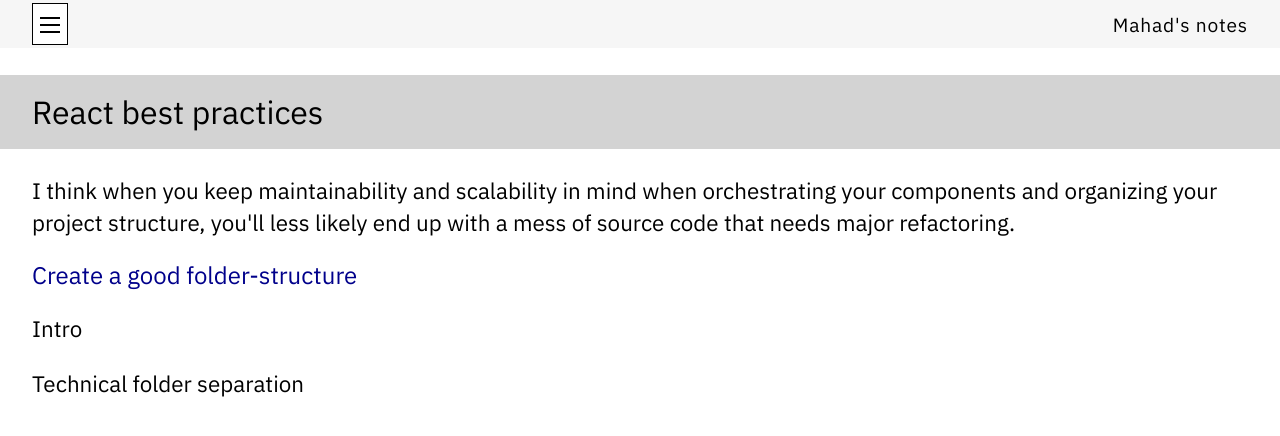
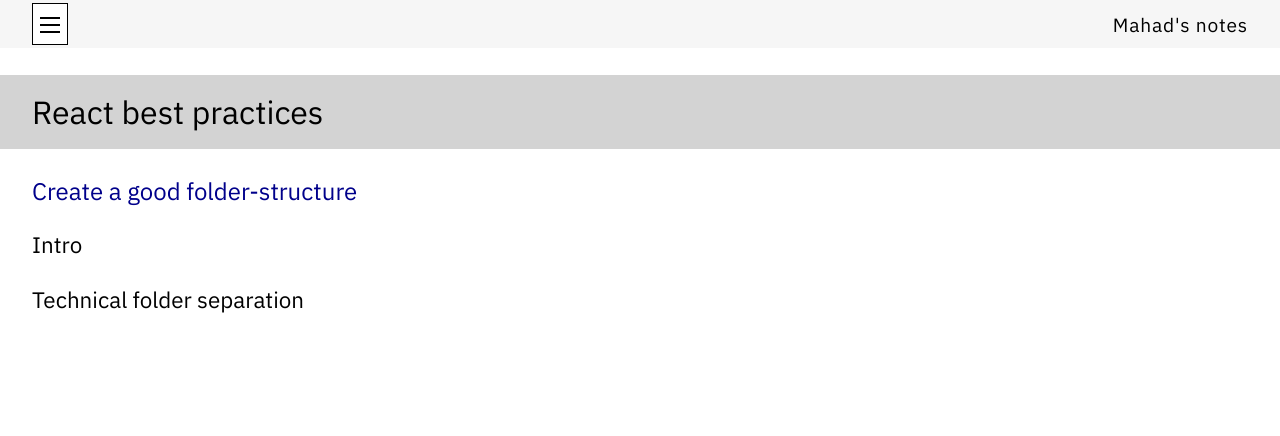
Before and after one commit to Elir-Mahad/notes, a Next.js app: page /react-bp-checklist in a window 1280 px wide. Shown: the top 436 px of the page. Built offline with nearby package versions, Linux system fonts and the light colour scheme.

Commit message:
modify(react-checklist): updata page from react-checklist-chaps component pathats

```diff
--- a/pages/react-bp-checklist.js
+++ b/pages/react-bp-checklist.js
@@ -7,9 +7,9 @@ import {
 } from "../styles/Styles.js";
 // import Resources from "../components/Resources";
 import style from "../styles/Home.module.css";
-import FolderStructure from "../components/reactbpchaps/FolderStructure.js";
+import FolderStructure from "../components/react-checklist-chaps/FolderStructure.js";
 //
-function ReactBp() {
+function ReactBpCheckList() {
   return (
     <div>
       <Head>
@@ -23,12 +23,6 @@ function ReactBp() {
       </Head>
       <PostTitle className={style.weight100}>React best practices</PostTitle>
       <BlogBody>
-        <Sentence>
-          I think when you keep maintainability and scalability in mind when
-          orchestrating your components and organizing your project structure,
-          you'll less likely end up with a mess of source code that needs major
-          refactoring.{" "}
-        </Sentence>
         <FolderStructure />
       </BlogBody>
       {/* <Resources
@@ -45,4 +39,4 @@ function ReactBp() {
   );
 }
 
-export default ReactBp;
+export default ReactBpCheckList;
```
Also changed, not shown: components/react-checklist-chaps/FolderStructure.js (renamed from components/reactbpchaps/FolderStructure.js).
